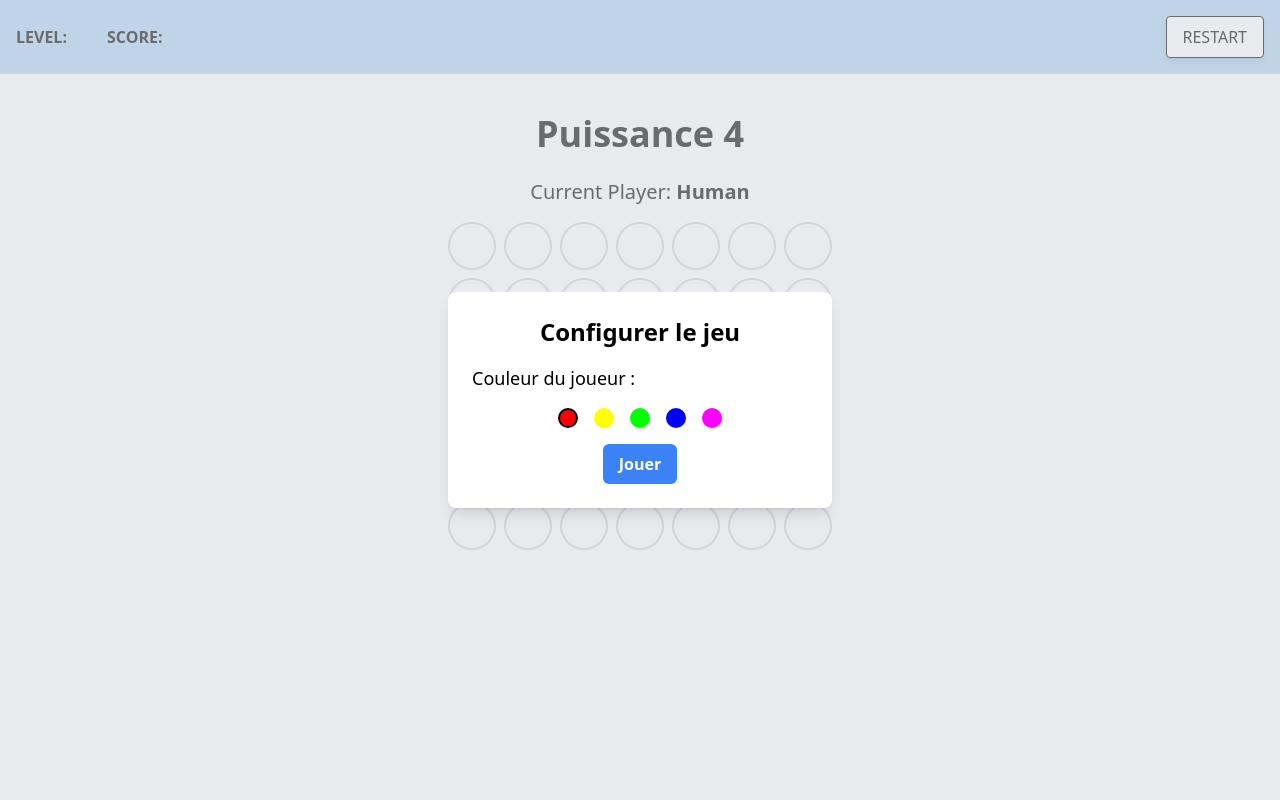
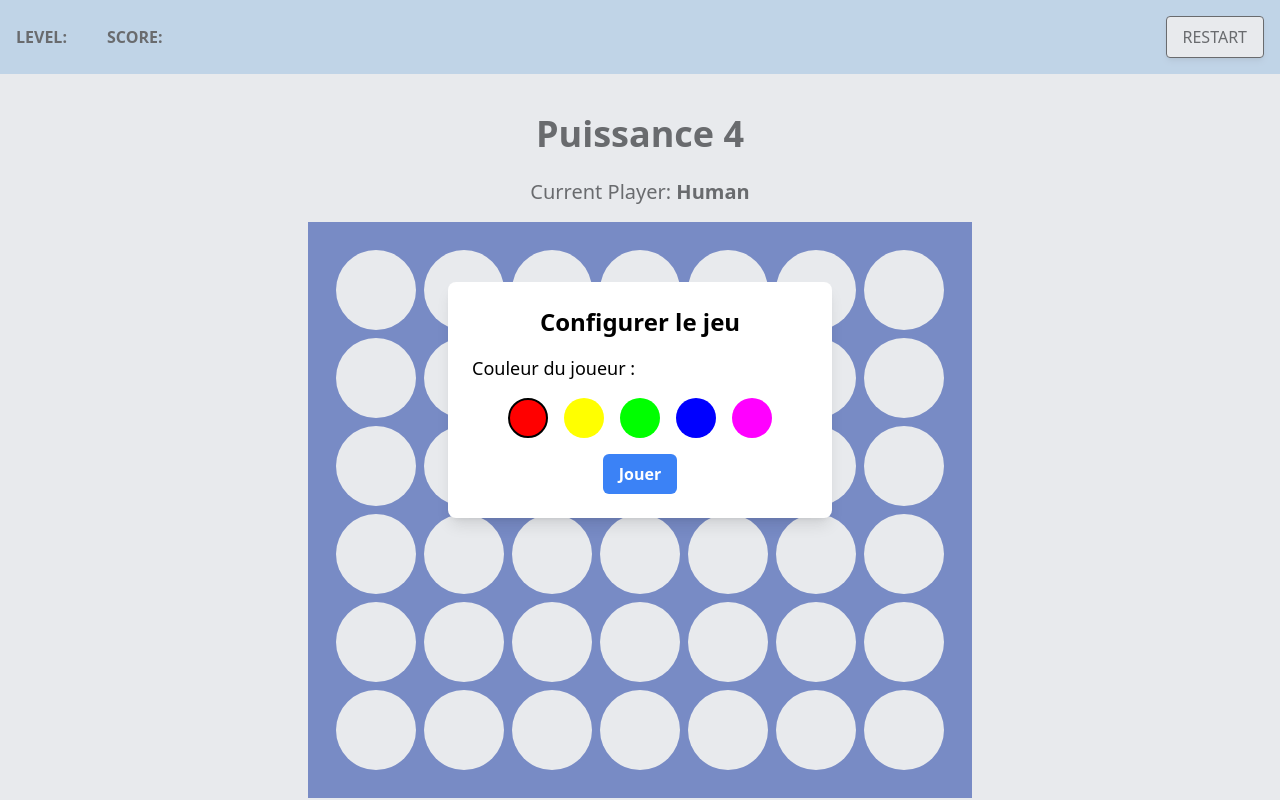
Before and after one commit to zaitsev69/puissance4, a Next.js app: page / in a window 1280 px wide. Built offline with nearby package versions, Linux system fonts and the light colour scheme.

Commit message:
Modifications board style & Modal

```diff
--- a/src/components/board_bot.jsx
+++ b/src/components/board_bot.jsx
@@ -81,7 +81,7 @@ export default function Board_bot({ playerColor, botColor }) {
     return (
       <div
         key={col}
-        className={`w-12 h-12 border-2 border-gray-300 rounded-full flex justify-center items-center cursor-pointer`}
+        className={`w-20 h-20  rounded-full flex justify-center items-center cursor-pointer`}
         style={{
           backgroundColor:
             value === "Human"
@@ -107,7 +107,7 @@ export default function Board_bot({ playerColor, botColor }) {
           Current Player: <span className="font-bold">{currentPlayer}</span>
         </h2>
       )}
-      <div className="grid grid-cols-7 grid-rows-6 gap-2">
+      <div className="grid grid-cols-7 grid-rows-6 gap-2 bg-blue-800 p-7">
         {board.flat().map((_, index) => {
           const rowIndex = Math.floor(index / COLS);
           const colIndex = index % COLS;
--- a/src/components/modal.jsx
+++ b/src/components/modal.jsx
@@ -49,7 +49,7 @@ const GameSetupModal = ({ isModalOpen, setIsModalOpen, onGameStart }) => {
                     className="sr-only"
                   />
                   <div
-                    className={`w-5 h-5 rounded-full border-2 cursor-pointer ${
+                    className={`w-10 h-10 rounded-full border-2 cursor-pointer ${
                       playerColor === color.value
                         ? "border-black"
                         : "border-transparent"
```
